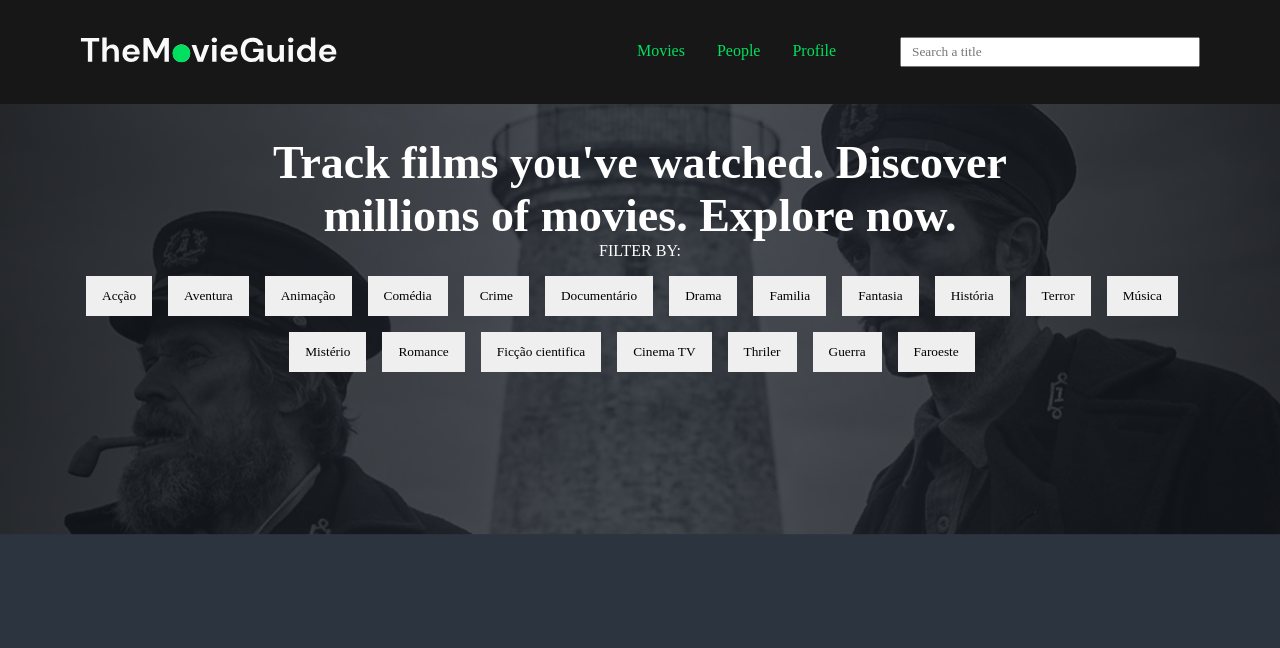
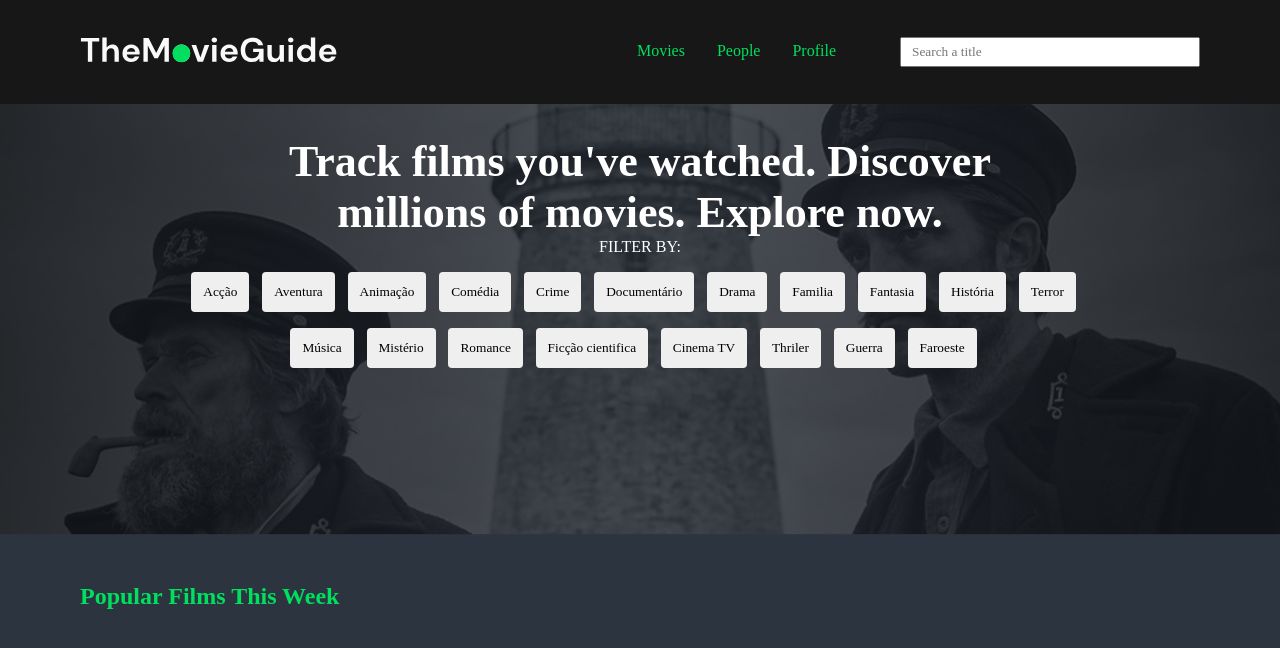
Before and after one commit to PedroMakengo/the-movie-guide, a React (Vite) app: page / in a window 1280 px wide. Shown: the top 648 px of the page. Built offline with nearby package versions, Linux system fonts and the light colour scheme.

Commit message:
Trabalhando na parte final do projeto

```diff
--- a/src/components/Banner/styles.ts
+++ b/src/components/Banner/styles.ts
@@ -12,7 +12,7 @@ export const SectionBanner = styled.div`
 `;
 
 export const Container = styled.div`
-  max-width: 70rem;
+  max-width: 60rem;
   margin: 0 auto;
   text-align: center;
 
@@ -28,7 +28,7 @@ export const Container = styled.div`
   h1 {
     width: 781px;
     font-weight: 700;
-    font-size: 46px;
+    font-size: 44px;
   }
   span {
     text-transform: uppercase;
--- a/src/components/Button/styles.ts
+++ b/src/components/Button/styles.ts
@@ -1,9 +1,9 @@
 import styled from "styled-components";
 
 export const ContentButton = styled.button`
-  margin-right: 1rem;
+  margin-right: 0.8rem;
 
-  padding: 8px 16px;
+  padding: 8px 12px;
   height: 40px;
   margin-top: 1rem;
 
@@ -13,6 +13,7 @@ export const ContentButton = styled.button`
   display: flex;
   align-items: center;
   justify-content: center;
+  border-radius: 4px;
 `;
 
 export const ButtonAtive = styled(ContentButton)`
--- a/src/components/PopularFilms/index.tsx
+++ b/src/components/PopularFilms/index.tsx
@@ -1,8 +1,10 @@
+import { ContainerPopular } from "./styles";
+
 function PopularFilms() {
   return (
-    <section>
+    <ContainerPopular>
       <h2>Popular Films This Week</h2>
-    </section>
+    </ContainerPopular>
   );
 }
 
--- a/src/components/PopularFilms/styles.ts
+++ b/src/components/PopularFilms/styles.ts
@@ -1,3 +1,11 @@
 import styled from "styled-components";
 
-export const ContainerPopular = styled.div``;
+export const ContainerPopular = styled.div`
+  max-width: 70rem;
+  margin: 2rem auto;
+  padding-top: 1rem;
+
+  h2 {
+    color: #00df5e;
+  }
+`;
--- a/src/pages/Home.tsx
+++ b/src/pages/Home.tsx
@@ -2,6 +2,7 @@ import { Link } from "react-router-dom";
 
 import Head from "../components/Head";
 import Banner from "../components/Banner";
+import PopularFilms from "../components/PopularFilms";
 
 const arrayList = [
   "Acção",
@@ -30,6 +31,7 @@ function Home() {
     <main>
       <Head title="Home" description="Testando" />
       <Banner array={arrayList} />
+      <PopularFilms />
     </main>
   );
 }
```
